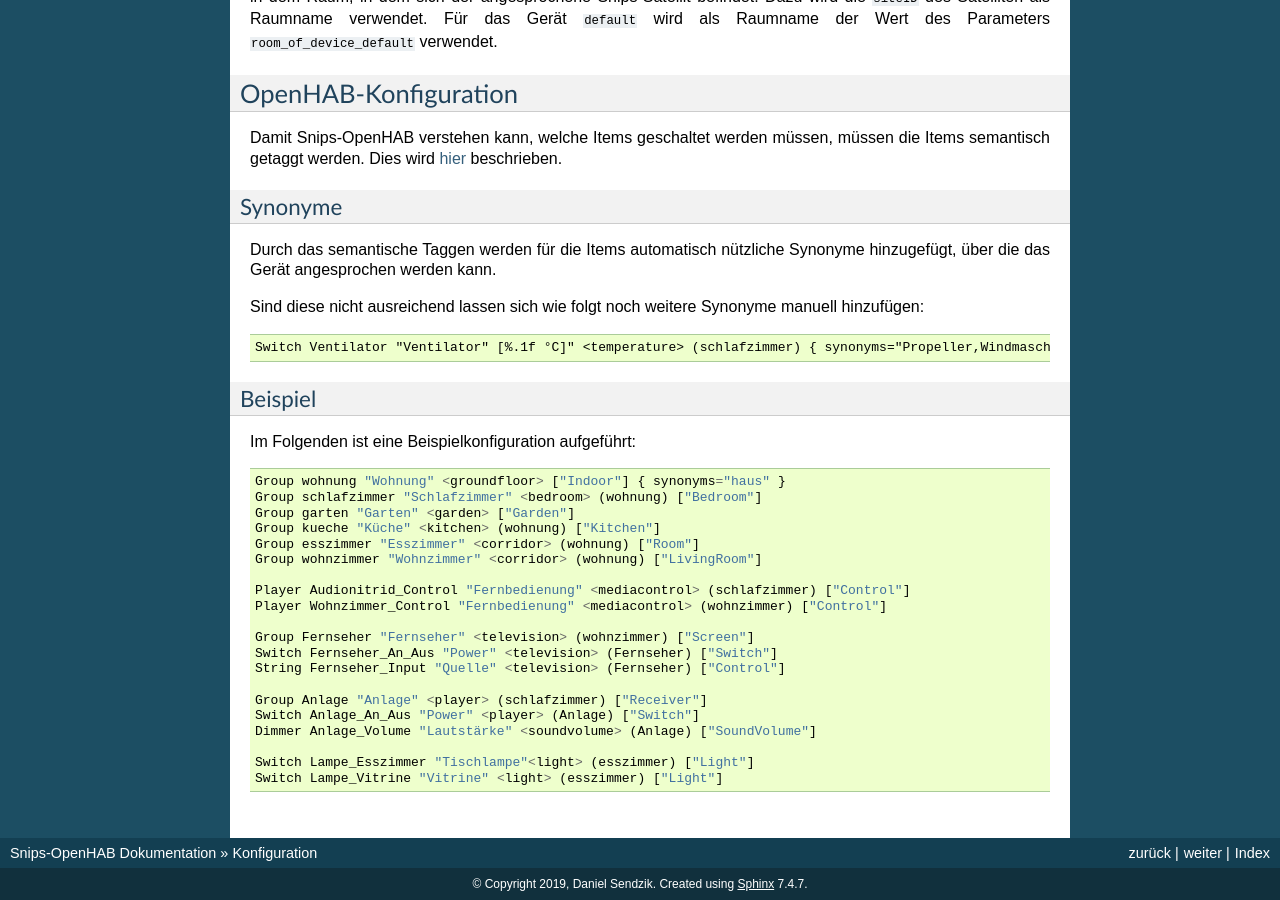
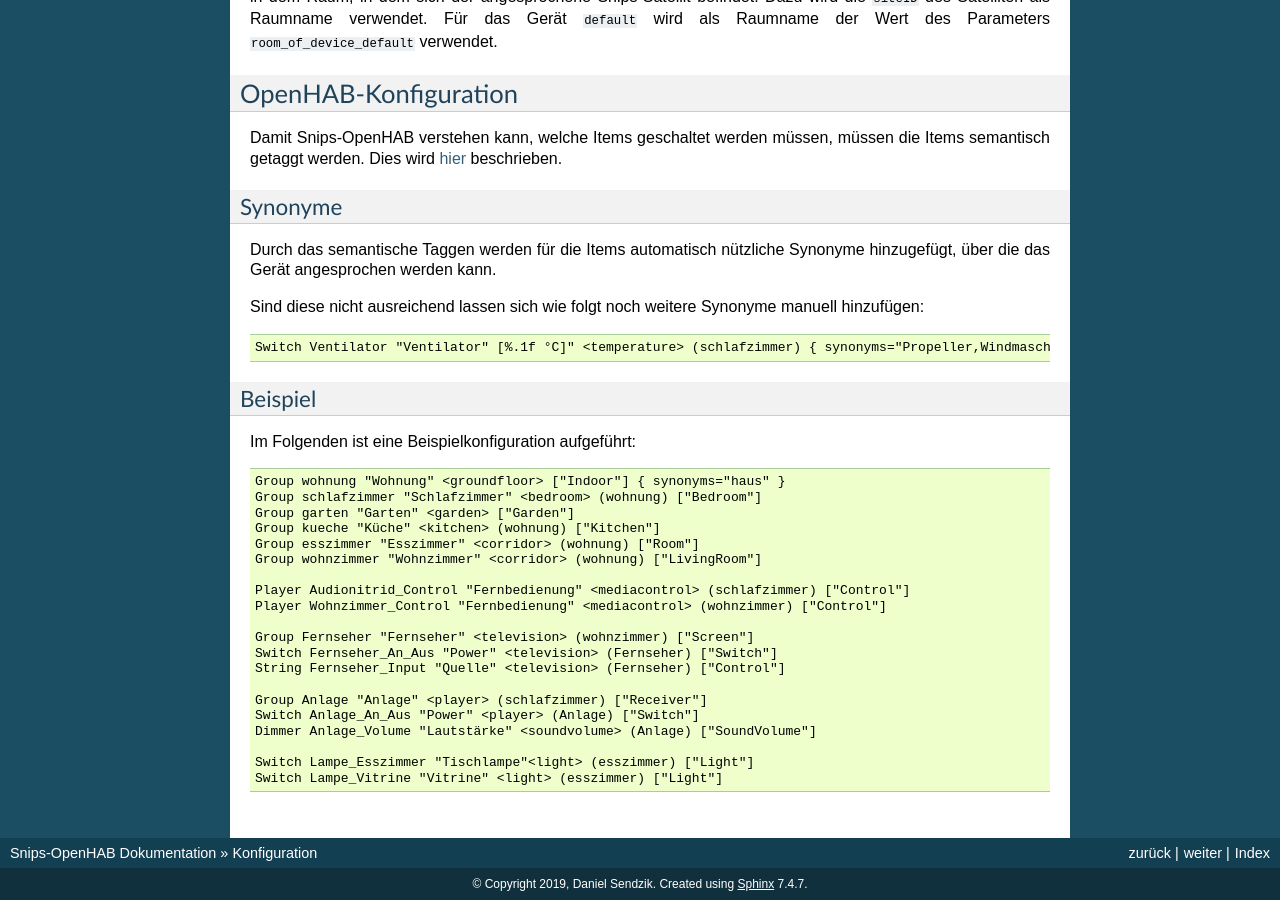
Before and after one commit to Alpha200/snips-openhab, a Sphinx documentation site: the page built from docs/basics/configuration.rst, in a window 1280 px wide and 900 px high, scrolled down 609 px. Built offline with Sphinx 7.4.7, drawn with Linux system fonts in a browser that asks for light colours.

Commit message:
Fixed code blocks

```diff
--- a/docs/basics/configuration.rst
+++ b/docs/basics/configuration.rst
@@ -51,7 +51,7 @@
 
 Sind diese nicht ausreichend lassen sich wie folgt noch weitere Synonyme manuell hinzufügen:
 
-.. code-block::
+.. code-block:: text
 
     Switch Ventilator "Ventilator" [%.1f °C]" <temperature> (schlafzimmer) { synonyms="Propeller,Windmaschine" }
 
@@ -61,7 +61,7 @@
 
 Im Folgenden ist eine Beispielkonfiguration aufgeführt:
 
-.. code-block::
+.. code-block:: text
 
     Group wohnung "Wohnung" <groundfloor> ["Indoor"] { synonyms="haus" }
     Group schlafzimmer "Schlafzimmer" <bedroom> (wohnung) ["Bedroom"]
--- a/docs/basics/introduction.rst
+++ b/docs/basics/introduction.rst
@@ -20,7 +20,7 @@
 
 So kann z.B. der Sprachbefehl "Schalte die Anlage im Schlafzimmer an" mit folgender Konfiguration verwendet werden:
 
-.. code-block::
+.. code-block:: text
 
     Group schlafzimmer "Schlafzimmer" <bedroom> ["Bedroom"]
     Group Anlage "Anlage" <player> (schlafzimmer) ["Receiver"]
```
